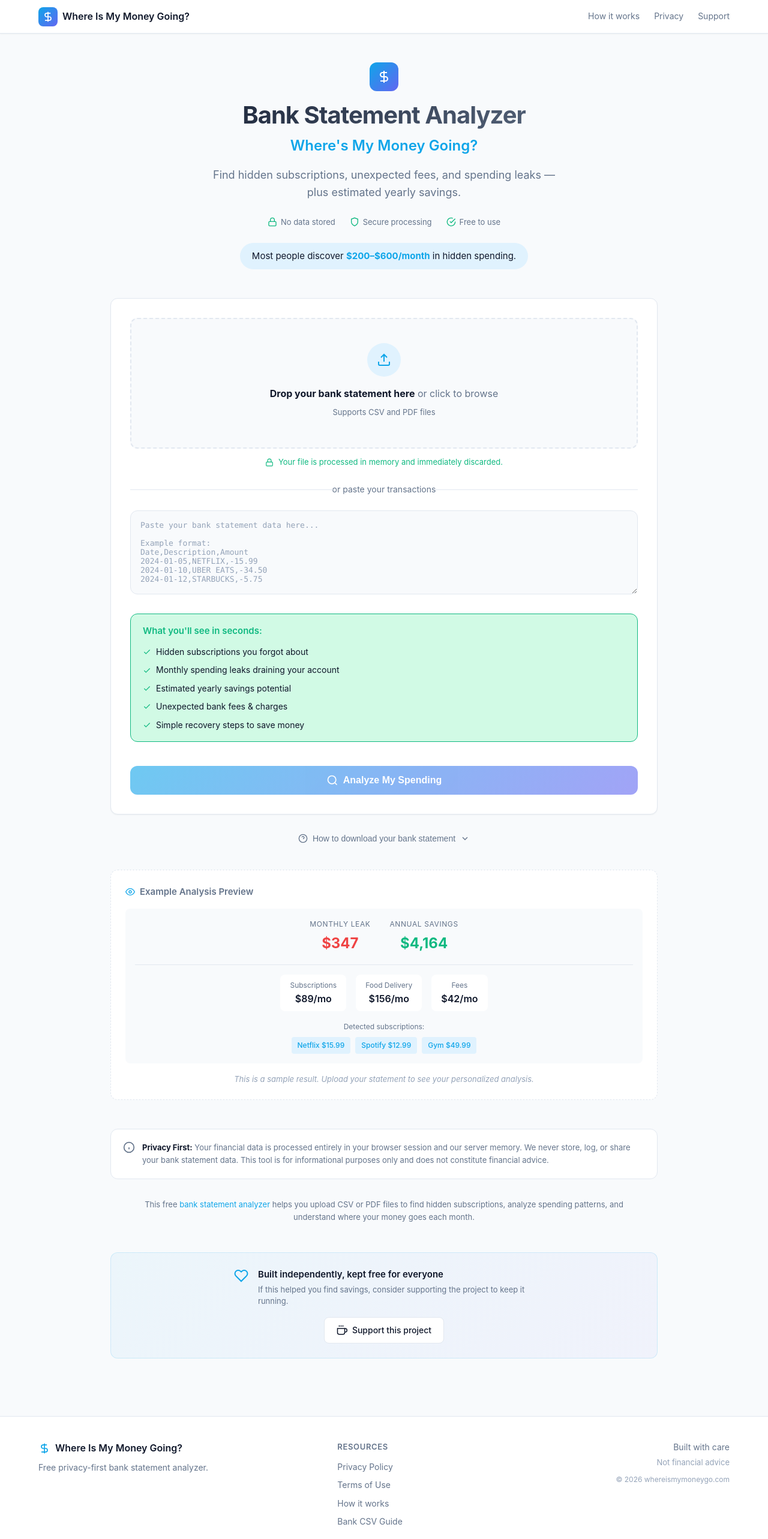
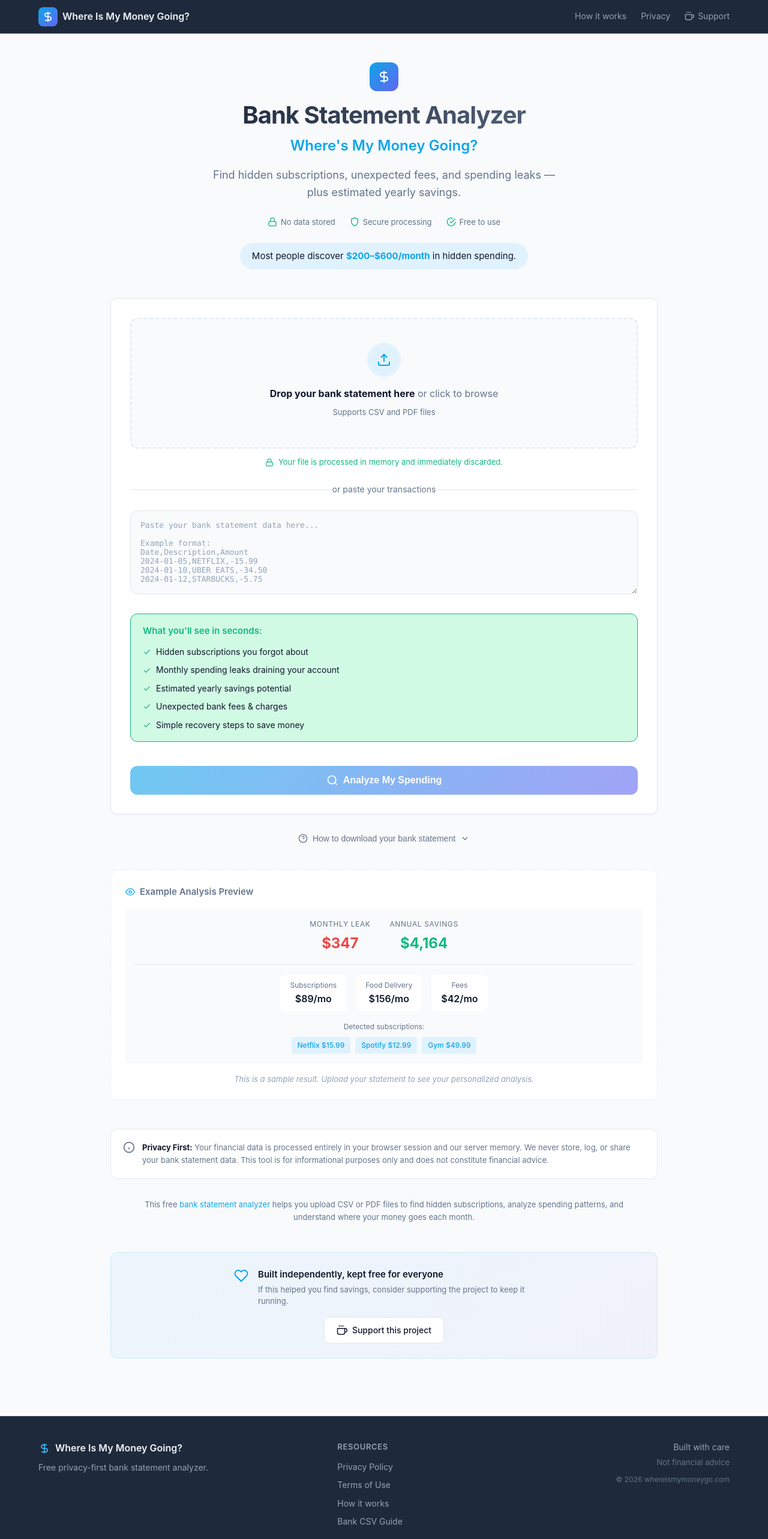
Before and after one commit to kiranz38/bank-analyser, a Next.js app in the folder frontend/: page / in a window 1280 px wide. Shown: the top 2566 px of the page at 60% size. Built offline with nearby package versions, Linux system fonts and the light colour scheme.

Commit message:
Add coffee icon to Support link, darken header/footer

```diff
--- a/frontend/app/globals.css
+++ b/frontend/app/globals.css
@@ -75,8 +75,8 @@ a:hover {
   top: 0;
   z-index: 100;
   height: 56px;
-  background: var(--card-bg);
-  border-bottom: 1px solid var(--card-border);
+  background: #1e293b;
+  border-bottom: 1px solid #334155;
   box-shadow: var(--shadow-sm);
 }
 
@@ -95,11 +95,12 @@ a:hover {
   align-items: center;
   gap: 0.5rem;
   text-decoration: none;
-  color: var(--foreground);
+  color: #f1f5f9;
 }
 
 .header-brand:hover {
   text-decoration: none;
+  color: #f1f5f9;
 }
 
 .header-logo {
@@ -126,14 +127,24 @@ a:hover {
 
 .header-link {
   font-size: 0.875rem;
-  color: var(--muted);
+  color: #94a3b8;
   text-decoration: none;
   transition: color 0.2s;
 }
 
 .header-link:hover {
-  color: var(--foreground);
+  color: #f1f5f9;
   text-decoration: none;
+}
+
+.header-support {
+  display: flex;
+  align-items: center;
+  gap: 0.375rem;
+}
+
+.header-support svg {
+  flex-shrink: 0;
 }
 
 .mobile-menu-btn {
@@ -142,7 +153,7 @@ a:hover {
   border: none;
   padding: 0.5rem;
   cursor: pointer;
-  color: var(--foreground);
+  color: #f1f5f9;
 }
 
 .mobile-nav {
@@ -169,8 +180,8 @@ a:hover {
     top: 56px;
     left: 0;
     right: 0;
-    background: var(--card-bg);
-    border-bottom: 1px solid var(--card-border);
+    background: #1e293b;
+    border-bottom: 1px solid #334155;
     padding: 1rem 1.5rem;
     gap: 1rem;
     box-shadow: var(--shadow);
@@ -184,8 +195,8 @@ a:hover {
 
 /* Site Footer */
 .site-footer {
-  background: var(--card-bg);
-  border-top: 1px solid var(--card-border);
+  background: #1e293b;
+  border-top: 1px solid #334155;
   padding: 2.5rem 0 1.5rem;
   margin-top: 3rem;
 }
@@ -207,18 +218,18 @@ a:hover {
   display: flex;
   align-items: center;
   gap: 0.5rem;
-  color: var(--foreground);
+  color: #f1f5f9;
   font-weight: 600;
   margin-bottom: 0.5rem;
 }
 
 .footer-brand svg {
-  color: var(--primary);
+  color: #38bdf8;
 }
 
 .footer-tagline {
   font-size: 0.875rem;
-  color: var(--muted);
+  color: #94a3b8;
 }
 
 .footer-links-col h4 {
@@ -226,7 +237,7 @@ a:hover {
   font-weight: 600;
   text-transform: uppercase;
   letter-spacing: 0.05em;
-  color: var(--muted);
+  color: #94a3b8;
   margin-bottom: 0.75rem;
 }
 
@@ -238,13 +249,13 @@ a:hover {
 
 .footer-links a {
   font-size: 0.875rem;
-  color: var(--muted);
+  color: #94a3b8;
   text-decoration: none;
   transition: color 0.2s;
 }
 
 .footer-links a:hover {
-  color: var(--primary);
+  color: #38bdf8;
 }
 
 .footer-legal-col {
@@ -253,19 +264,19 @@ a:hover {
 
 .footer-care {
   font-size: 0.875rem;
-  color: var(--muted);
+  color: #94a3b8;
   margin-bottom: 0.25rem;
 }
 
 .footer-disclaimer {
   font-size: 0.8125rem;
-  color: var(--muted-light);
+  color: #64748b;
   margin-bottom: 0.5rem;
 }
 
 .footer-copyright {
   font-size: 0.75rem;
-  color: var(--muted-light);
+  color: #64748b;
 }
 
 .footer-trust {
@@ -274,9 +285,9 @@ a:hover {
   justify-content: center;
   gap: 0.5rem;
   padding-top: 1.5rem;
-  border-top: 1px solid var(--card-border);
-  font-size: 0.8125rem;
-  color: var(--muted);
+  border-top: 1px solid #334155;
+  font-size: 0.8125rem;
+  color: #94a3b8;
 }
 
 .footer-trust svg {
--- a/frontend/components/Header.tsx
+++ b/frontend/components/Header.tsx
@@ -30,8 +30,15 @@ export default function Header() {
             href="https://buymeacoffee.com/joh38"
             target="_blank"
             rel="noopener noreferrer"
-            className="header-link"
+            className="header-link header-support"
           >
+            <svg width="16" height="16" viewBox="0 0 24 24" fill="none" stroke="currentColor" strokeWidth="2">
+              <path d="M18 8h1a4 4 0 0 1 0 8h-1" />
+              <path d="M2 8h16v9a4 4 0 0 1-4 4H6a4 4 0 0 1-4-4V8z" />
+              <line x1="6" y1="1" x2="6" y2="4" />
+              <line x1="10" y1="1" x2="10" y2="4" />
+              <line x1="14" y1="1" x2="14" y2="4" />
+            </svg>
             Support
           </a>
         </nav>
@@ -78,9 +85,16 @@ export default function Header() {
             href="https://buymeacoffee.com/joh38"
             target="_blank"
             rel="noopener noreferrer"
-            className="header-link"
+            className="header-link header-support"
             onClick={() => setMobileMenuOpen(false)}
           >
+            <svg width="16" height="16" viewBox="0 0 24 24" fill="none" stroke="currentColor" strokeWidth="2">
+              <path d="M18 8h1a4 4 0 0 1 0 8h-1" />
+              <path d="M2 8h16v9a4 4 0 0 1-4 4H6a4 4 0 0 1-4-4V8z" />
+              <line x1="6" y1="1" x2="6" y2="4" />
+              <line x1="10" y1="1" x2="10" y2="4" />
+              <line x1="14" y1="1" x2="14" y2="4" />
+            </svg>
             Support
           </a>
         </nav>
```
